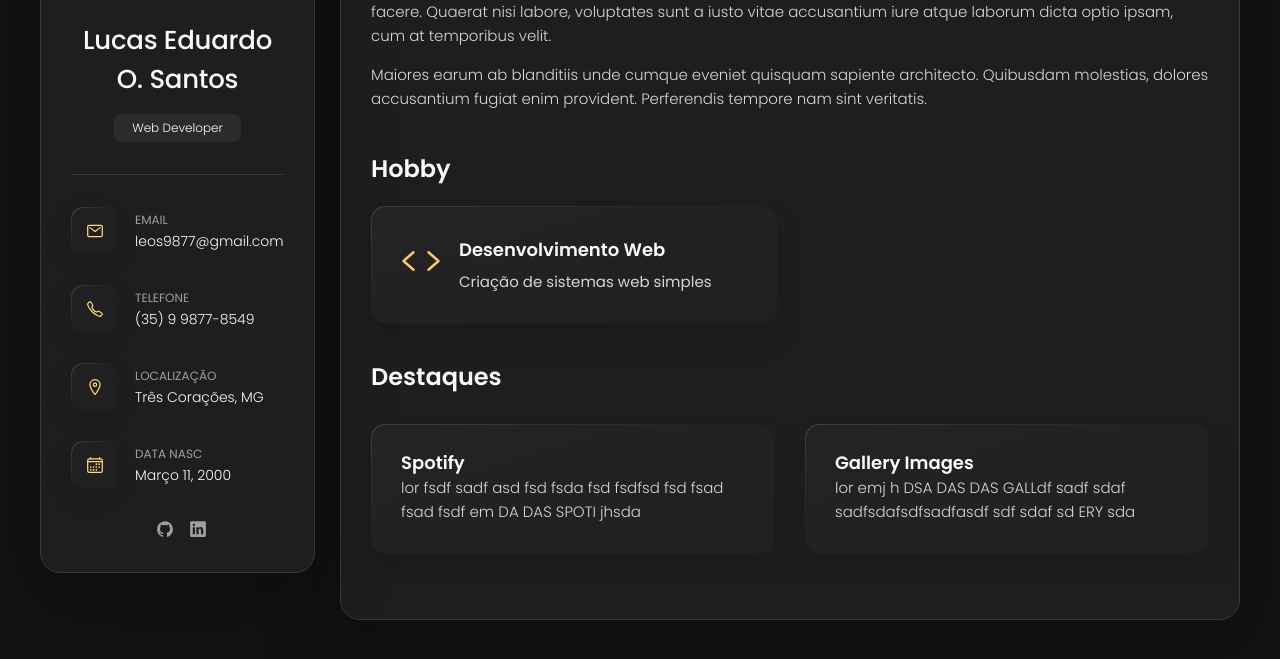
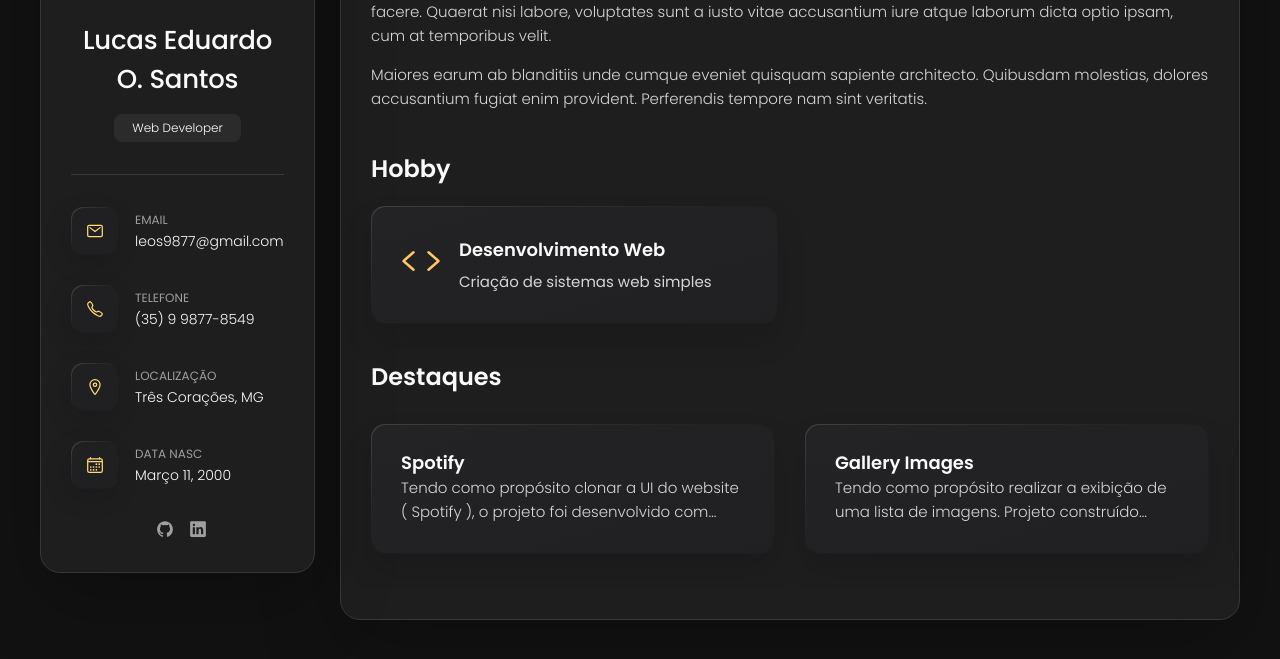
Before and after one commit to LucasSantus/portfolio, a Jekyll site: the page built from index.md, in a window 1280 px wide and 955 px high, cut to the strip 275-934 px from the top of the window. Built offline with Jekyll 4.4.1, drawn with Linux system fonts in a browser that asks for light colours.

Commit message:
:rocket: change url scripts in base

```diff
--- a/_config.yml
+++ b/_config.yml
@@ -1,24 +1,14 @@
 
 title: OonDev
-
 email: leos.developer@gmail.com
-
 description: Portifolio Pessoal com Projetos.
-
 author: Lucas Eduardo de Oliveira Santos
-
 github_username: LucasSantus
-
-url: https://oondev.github.io/
-
+url: https://lucassantus.github.io/portfolio/
 baseurl: "/"
-
 permalink: /:title
-
 favicon: "./logo.png"
-
 remote_theme: abhinavs/moonwalk
-
 plugins:
   - jekyll-feed
   - jekyll-soopr-seo-tag
--- a/_data/projects.yml
+++ b/_data/projects.yml
@@ -1,6 +1,6 @@
 projects:
   - title: Spotify
-    description: lor fsdf sadf asd fsd fsda fsd fsdfsd fsd fsad fsad fsdf em DA DAS SPOTI jhsda
+    description: Tendo como propósito clonar a UI do website ( Spotify ), o projeto foi desenvolvido com base na mesma. Projeto construído utilizando as tecnologias HTML, CSS e JavaScript( Bootstrap 4 ).
     category: Web
     year: 2019
     end_year: 2020
@@ -9,21 +9,20 @@
     highlight: true
 
   - title: Gallery Images
-    description: lor  emj h DSA DAS DAS GALLdf sadf sdaf sadfsdafsdfsadfasdf sdf sdaf sd ERY sda
-    category: Mobile
-    starting_year: 2020
+    description: Tendo como propósito realizar a exibição de uma lista de imagens. Projeto construído utilizando as tecnologias HTML, CSS e JavaScript( Bootstrap 5 ).
+    category: Web
+    starting_year: 2021
     url: https://github.com/LucasSantus/gallery-images
     image: assets/images/no__image.svg
     highlight: true
 
-  - title: Gallery Images
-    description: lor  emj h DSA DAS DAS GA fsd fsdfsdLfsdf sdf sd fsdsdfsd fsdf sd fsd fsdfsdfLERY sda
-    category: Mobile
-    starting_year: 2020
-    url: https://github.com/LucasSantus/gallery-images
+  - title: Bin 4 Dec
+    description: Tendo como propósito realizar a conversão de números binários para números decimais. Projeto construído utilizando as tecnologias HTML, CSS e JavaScript.
+    category: Web
+    starting_year: 2022
+    url: https://github.com/LucasSantus/bin4dec
     image: assets/images/no__image.svg
     highlight: true
 
 categories:
   - title: Web
-  - title: Mobile
--- a/_layouts/default.html
+++ b/_layouts/default.html
@@ -6,31 +6,27 @@
         <meta http-equiv="X-UA-Compatible" content="IE=edge">
         <meta name="viewport" content="width=device-width, initial-scale=1.0">
 
-        <link rel="shortcut icon" type="image/x-icon" href="/{{ site.favicon | relative_url }}" />
-        <link rel="stylesheet" href="/assets/css/styles.css" />
+        <title>Portfolio Pessoal</title>
 
-        <title>
-            {% if page.title %}
-              {{ page.title }}
-            {% else %}
-              {{ site.title }}
-            {% endif %}
-        </title>
+        <link rel="shortcut icon" href="{{ site.url }}/assets/images/logo.ico" type="image/x-icon">
+        <link rel="stylesheet" href="{{ site.url }}/assets/css/styles.css">
 
-
+        <link rel="preconnect" href="https://fonts.googleapis.com">
+        <link rel="preconnect" href="https://fonts.gstatic.com" crossorigin>
+        <link href="https://fonts.googleapis.com/css2?family=Poppins:wght@300;400;500;600&display=swap" rel="stylesheet">
     </head>
 
     <body>
-        <header>
-
-        </header>
-
         <main>
             {{ content }}
         </main>
 
-        <footer>
+        <!-- BEGIN: SCRIPTS -->
 
-        </footer>
+        <script src="{{ site.url }}/assets/js/scripts.js"></script>
+        <script type="module" src="https://unpkg.com/ionicons@5.5.2/dist/ionicons/ionicons.esm.js"></script>
+        <script nomodule src="https://unpkg.com/ionicons@5.5.2/dist/ionicons/ionicons.js"></script>
+
+        <!-- END: SCRIPTS -->
     </body>
 </html>
--- a/_layouts/index.html
+++ b/_layouts/index.html
@@ -1,24 +1,7 @@
-<!DOCTYPE html>
+---
+layout: default
+---
 
-<html lang="pt-BR">
-    <head>
-        <meta charset="UTF-8">
-        <meta http-equiv="X-UA-Compatible" content="IE=edge">
-        <meta name="viewport" content="width=device-width, initial-scale=1.0">
-
-        <title>Portfolio Pessoal</title>
-
-        <link rel="shortcut icon" href="assets/images/logo.ico" type="image/x-icon">
-
-        <link rel="stylesheet" href="assets/css/styles.css">
-
-        <link rel="preconnect" href="https://fonts.googleapis.com">
-        <link rel="preconnect" href="https://fonts.gstatic.com" crossorigin>
-        <link href="https://fonts.googleapis.com/css2?family=Poppins:wght@300;400;500;600&display=swap" rel="stylesheet">
-    </head>
-
-    <body>
-        <main>
 {% for author in site.data.author.author %}
     <aside class="sidebar" data-sidebar>
         <div class="sidebar-info no-select-text">
@@ -200,15 +183,3 @@
     </div>
 {% break %}
 {% endfor %}
-        </main>
-
-        <!-- BEGIN: SCRIPTS -->
-
-        <script src="/assets/js/scripts.js"></script>
-
-        <script type="module" src="https://unpkg.com/ionicons@5.5.2/dist/ionicons/ionicons.esm.js"></script>
-        <script nomodule src="https://unpkg.com/ionicons@5.5.2/dist/ionicons/ionicons.js"></script>
-
-        <!-- END: SCRIPTS -->
-    </body>
-</html>
```
Lines whose indentation alone changed are shown as unchanged.
